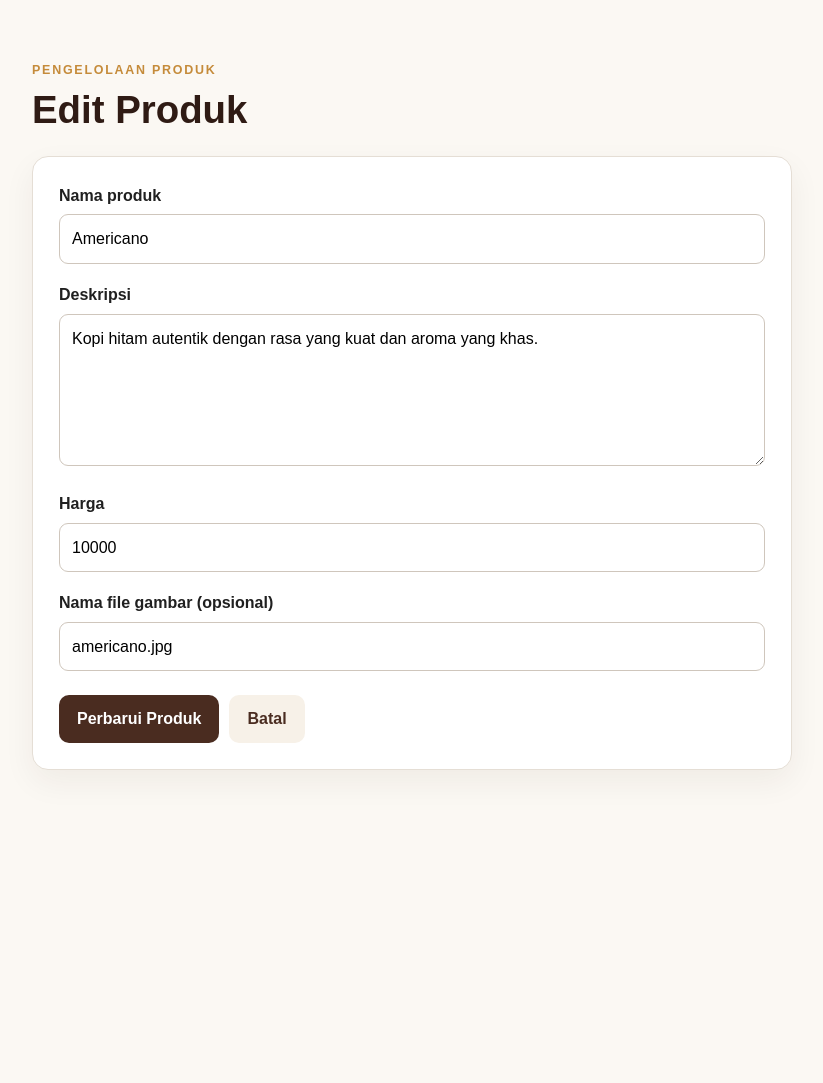
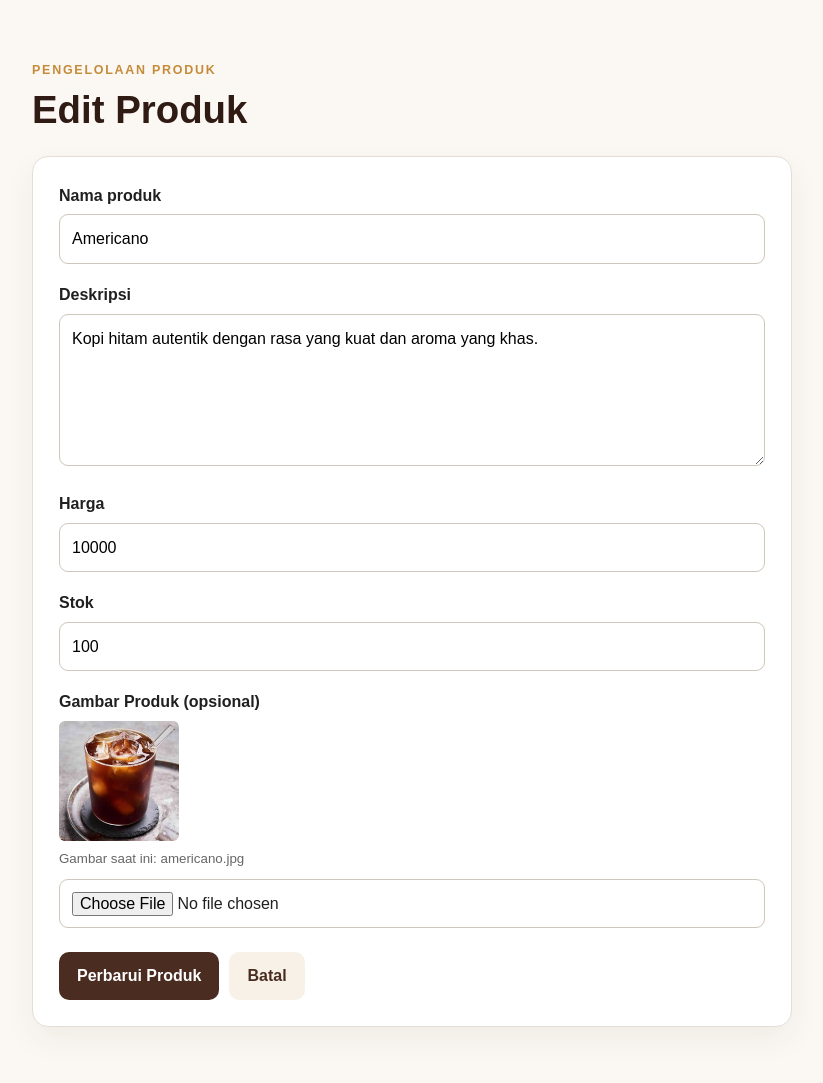
Before and after one commit to sulthannajed/serkom-laravel, a Laravel app: page /products/1/edit in a window 1280 px wide. Shown: the whole page, without its empty margins (228-1051 px from the left). Before the commit the page ends 770 px from the top, so only its background shows below. Run offline with Laravel 12, Linux system fonts and the light colour scheme; data comes from the database, SQL or seed files in the repository.

Commit message:
add  a lot of change

```diff
--- a/app/Http/Controllers/ProductController.php
+++ b/app/Http/Controllers/ProductController.php
@@ -5,6 +5,7 @@ namespace App\Http\Controllers;
 use App\Models\Product;
 use Illuminate\Http\Request;
 use Illuminate\Http\RedirectResponse;
+use Illuminate\Validation\Rule;
 use Illuminate\View\View;
 
 class ProductController extends Controller
@@ -40,11 +41,26 @@ class ProductController extends Controller
     public function store(Request $request)
     {
         $validated = $request->validate([
-            'nama_produk' => 'required|string|max:100',
+            'nama_produk' => 'required|string|max:100|unique:products,nama_produk',
             'deskripsi' => 'required|string',
             'harga' => 'required|integer|min:0',
-            'gambar' => 'nullable|string|max:255',
+            'stok' => 'required|integer|min:0',
+            'gambar' => 'nullable|image|mimes:jpeg,png,jpg,webp|max:2048',
+        ], [
+            'nama_produk.unique' => 'Nama produk sudah digunakan.',
+            'gambar.image' => 'File yang diunggah harus berupa gambar.',
+            'gambar.mimes' => 'Format gambar harus jpeg, png, jpg, atau webp.',
+            'gambar.max' => 'Ukuran gambar maksimal 2MB.',
         ]);
+
+        if ($request->hasFile('gambar')) {
+            $file = $request->file('gambar');
+            $filename = time() . '_' . uniqid() . '.' . $file->getClientOriginalExtension();
+            $file->move(public_path('images'), $filename);
+            $validated['gambar'] = $filename;
+        } else {
+            $validated['gambar'] = null;
+        }
 
         Product::query()->create($validated);
 
@@ -76,12 +92,38 @@ class ProductController extends Controller
     {
         $validated = $request->validate(
             [
-                'nama_produk' => 'required|string|max:100',
+                'nama_produk' => [
+                    'required',
+                    'string',
+                    'max:100',
+                    Rule::unique('products', 'nama_produk')->ignore($products->id),
+                ],
                 'deskripsi' => 'required|string',
                 'harga' => 'required|integer|min:0',
-                'gambar' => 'nullable|string|max:255',
+                'stok' => 'required|integer|min:0',
+                'gambar' => 'nullable|image|mimes:jpeg,png,jpg,webp|max:2048',
             ],
+            [
+                'nama_produk.unique' => 'Nama produk sudah digunakan.',
+                'gambar.image' => 'File yang diunggah harus berupa gambar.',
+                'gambar.mimes' => 'Format gambar harus jpeg, png, jpg, atau webp.',
+                'gambar.max' => 'Ukuran gambar maksimal 2MB.',
+            ]
         );
+
+        if ($request->hasFile('gambar')) {
+            $defaultImages = ['kopi-default.jpg', 'americano.jpg', 'espresso.jpg', 'sanger.jpg'];
+            if ($products->gambar && !in_array($products->gambar, $defaultImages) && file_exists(public_path('images/' . $products->gambar))) {
+                @unlink(public_path('images/' . $products->gambar));
+            }
+
+            $file = $request->file('gambar');
+            $filename = time() . '_' . uniqid() . '.' . $file->getClientOriginalExtension();
+            $file->move(public_path('images'), $filename);
+            $validated['gambar'] = $filename;
+        } else {
+            unset($validated['gambar']);
+        }
 
         $products->update($validated);
 
@@ -95,6 +137,11 @@ class ProductController extends Controller
      */
     public function destroy(Product $products): RedirectResponse
     {
+        $defaultImages = ['kopi-default.jpg', 'americano.jpg', 'espresso.jpg', 'sanger.jpg'];
+        if ($products->gambar && !in_array($products->gambar, $defaultImages) && file_exists(public_path('images/' . $products->gambar))) {
+            @unlink(public_path('images/' . $products->gambar));
+        }
+
         $products->delete();
 
         return redirect()
--- a/app/Models/Product.php
+++ b/app/Models/Product.php
@@ -13,6 +13,7 @@ class Product extends Model
         'nama_produk',
         'deskripsi',
         'harga',
+        'stok',
         'gambar'
     ];
 
@@ -20,6 +21,7 @@ class Product extends Model
     {
         return [
             'harga' => 'integer',
+            'stok' => 'integer',
         ];
     }
 }
--- a/database/seeders/ProductSeeder.php
+++ b/database/seeders/ProductSeeder.php
@@ -18,18 +18,21 @@ class ProductSeeder extends Seeder
                 'nama_produk' => 'Americano',
                 'deskripsi' => 'Kopi hitam autentik dengan rasa yang kuat dan aroma yang khas.',
                 'harga' => 10000,
+                'stok' => 100,
                 'gambar' => 'americano.jpg',
             ],
             [
                 'nama_produk' => 'Sanger',
                 'deskripsi' => 'Kopi susu khas Aceh dengan cita rasa yang kaya dan lembut.',
                 'harga' => 8000,
+                'stok' => 100,
                 'gambar' => 'sanger.jpg',
             ],
             [
                 'nama_produk' => 'Espresso',
                 'deskripsi' => 'Kopi hitam dengan rasa pekat dan aroma yang kuat, disajikan dalam porsi kecil.',
                 'harga' => 17000,
+                'stok' => 100,
                 'gambar' => 'espresso.jpg',
             ],
         ];
--- a/public/css/style.css
+++ b/public/css/style.css
@@ -30,8 +30,9 @@ img { display: block; width: 100%; }
     position: sticky;
     top: 0;
     z-index: 20;
-    background: rgba(255, 255, 255, .96);
+    background: rgba(9, 135, 13, 0.96);
     border-bottom: 1px solid var(--border);
+    color: var(--white);
 }
 .nav-inner {
     display: flex;
@@ -40,7 +41,7 @@ img { display: block; width: 100%; }
     min-height: 72px;
     gap: 24px;
 }
-.brand { color: var(--coffee-dark); font-weight: 800; }
+.brand { color: var(--white); font-weight: 800; }
 nav { display: flex; align-items: center; gap: 20px; }
 nav a:hover { color: var(--gold); }
 
--- a/resources/views/products/_form.blade.php
+++ b/resources/views/products/_form.blade.php
@@ -41,13 +41,37 @@
 </div>
 
 <div class="form-group">
-    <label for="gambar">Nama file gambar (opsional)</label>
+    <label for="stok">Stok</label>
+    <input
+        id="stok"
+        name="stok"
+        type="number"
+        min="0"
+        value="{{ old('stok', $products->stok ?? '') }}"
+        class="form-control @error('stok') is-invalid @enderror"
+    >
+    @error('stok')
+        <small class="error">{{ $message }}</small>
+    @enderror
+</div>
+
+<div class="form-group">
+    <label for="gambar">Gambar Produk (opsional)</label>
+    @if (!empty($products->gambar))
+        <div style="margin-bottom: 8px;">
+            <img
+                src="{{ asset('images/' . $products->gambar) }}"
+                alt="{{ $products->nama_produk }}"
+                style="max-width: 120px; max-height: 120px; border-radius: 6px; object-fit: cover; display: block; margin-bottom: 4px;"
+            >
+            <small style="color: #666;">Gambar saat ini: {{ $products->gambar }}</small>
+        </div>
+    @endif
     <input
         id="gambar"
         name="gambar"
-        type="text"
-        placeholder="contoh: kopi-original.jpg"
-        value="{{ old('gambar', $products->gambar ?? '') }}"
+        type="file"
+        accept="image/jpeg,image/png,image/jpg,image/webp"
         class="form-control @error('gambar') is-invalid @enderror"
     >
     @error('gambar')
--- a/resources/views/products/create.blade.php
+++ b/resources/views/products/create.blade.php
@@ -13,6 +13,7 @@
         </div>
 
         <form method="POST" action="{{ route('products.store') }}"
+              enctype="multipart/form-data"
               class="form-card">
             @csrf
             @include('products._form', ['tombol' => 'Simpan Produk'])
--- a/resources/views/products/edit.blade.php
+++ b/resources/views/products/edit.blade.php
@@ -14,6 +14,7 @@
 
         <form method="POST"
               action="{{ route('products.update', $products) }}"
+              enctype="multipart/form-data"
               class="form-card">
             @csrf
             @method('PUT')
```
Also changed, not shown: resources/views/products/index.blade.php (+10 -1 lines), tests/Feature/ProductFlowTest.php (+62 -0 lines), database/migrations/2026_11_12_064911_create_products_table.php, public/images/1794976788_6afd2c14953c6.jpg (added).
